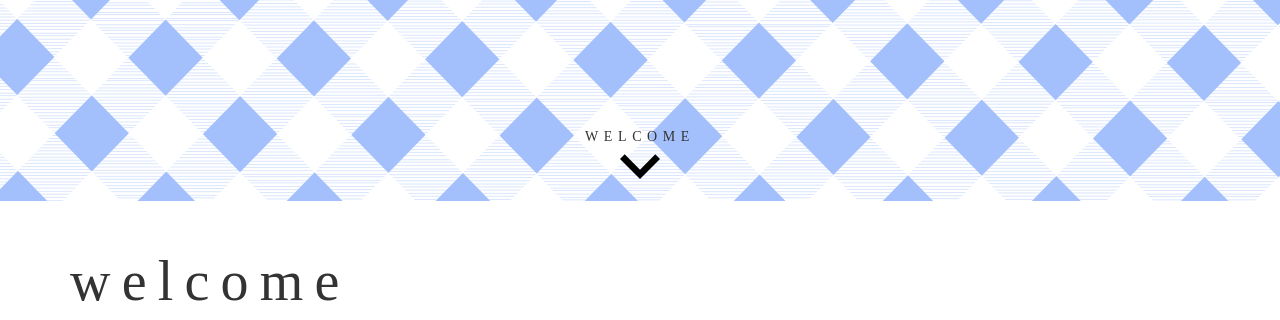
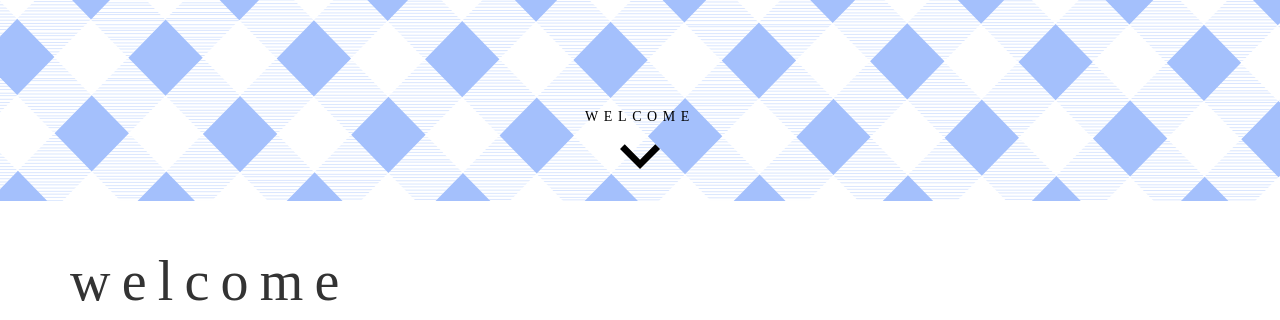
Before and after one commit to chylaudes/portfolio, a website: page app/index.html in a window 1280 px wide. Shown: the part 449-769 px from the top of the page. Drawn offline with nearby package versions, Linux system fonts and the light colour scheme; files that its build step writes are made by us from their sources; a web font is replaced by a local one.

Commit message:
welcome arrow goes into welcome

```diff
--- a/app/css/style.css
+++ b/app/css/style.css
@@ -184,19 +184,22 @@ margin-bottom: 30px;
 }
 /*background-color: #A4C0FC;*/
 .arrow{
-  margin-top: 570px;
+  margin-top: 40px;
   width:80px;
   position: absolute;
   left: 50%;
   top: 50%;
   transform: translate(-50%, -50%);
 }
-.arrow_text{
+
+#arrow_text{
   position: absolute;
   left: 50%;
   top: 50%;
   transform: translate(-50%, -50%);
-  margin-top:540px;
+  margin-top:520px;
+  text-decoration:none;
+  color: black;
   letter-spacing: 0.4em;
   font-style: bold;
 }
--- a/app/index.html
+++ b/app/index.html
@@ -15,9 +15,9 @@
 <body>
   <nav id="my-menu">
    <ul>
-      <li><a href="#welcome">WELCOME</a></li>
-      <li><a href="#skills">SKILLS</a></li>
-      <li><a href="#projects">PROJECTS</a></li>
+      <li><a class="scrll" href="#welcome">WELCOME</a></li>
+      <li><a class="scrll" href="#skills">SKILLS</a></li>
+      <li><a class="scrll" href="#projects">PROJECTS</a></li>
    </ul>
 </nav>
   <div class="my-wrapper">
@@ -39,8 +39,9 @@
             <br>
             <p class="center">currently located in San Francisco</p>
           </div>
-          <p class="arrow_text">WELCOME</p>
+          <a class="scrll" id="arrow_text" href="#welcome">WELCOME
           <img class="arrow" src="images/arrow_down.svg" alt="">
+          </a>
         </div>
       </div>
     </div> <!-- /container -->
--- a/app/js/index.js
+++ b/app/js/index.js
@@ -72,7 +72,7 @@ $("#modal05").animatedModal(modalOptions[4]);
 
 
 //SMOOTH SCROLL:
-$('li a[href*="#"]:not([href="#"])').click(function(e) {
+$('.scrll').click(function(e) {
     if (location.pathname.replace(/^\//,'') == this.pathname.replace(/^\//,'') && location.hostname == this.hostname) {
       var target = $(this.hash);
       target = target.length ? target : $('[name=' + this.hash.slice(1) +']');
```
Also changed, not shown: app/css/style.min.css, app/js/index.min.js.
